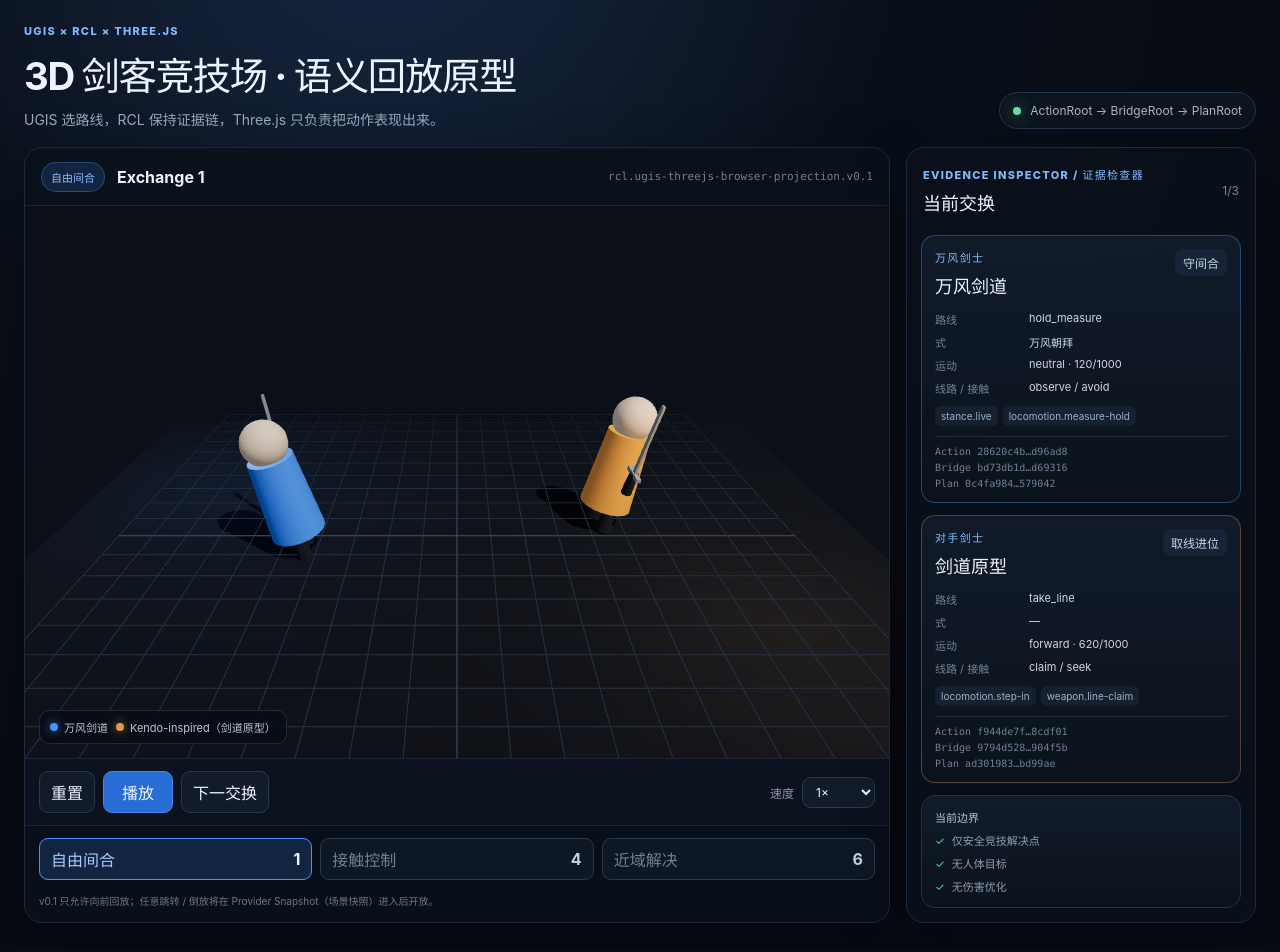
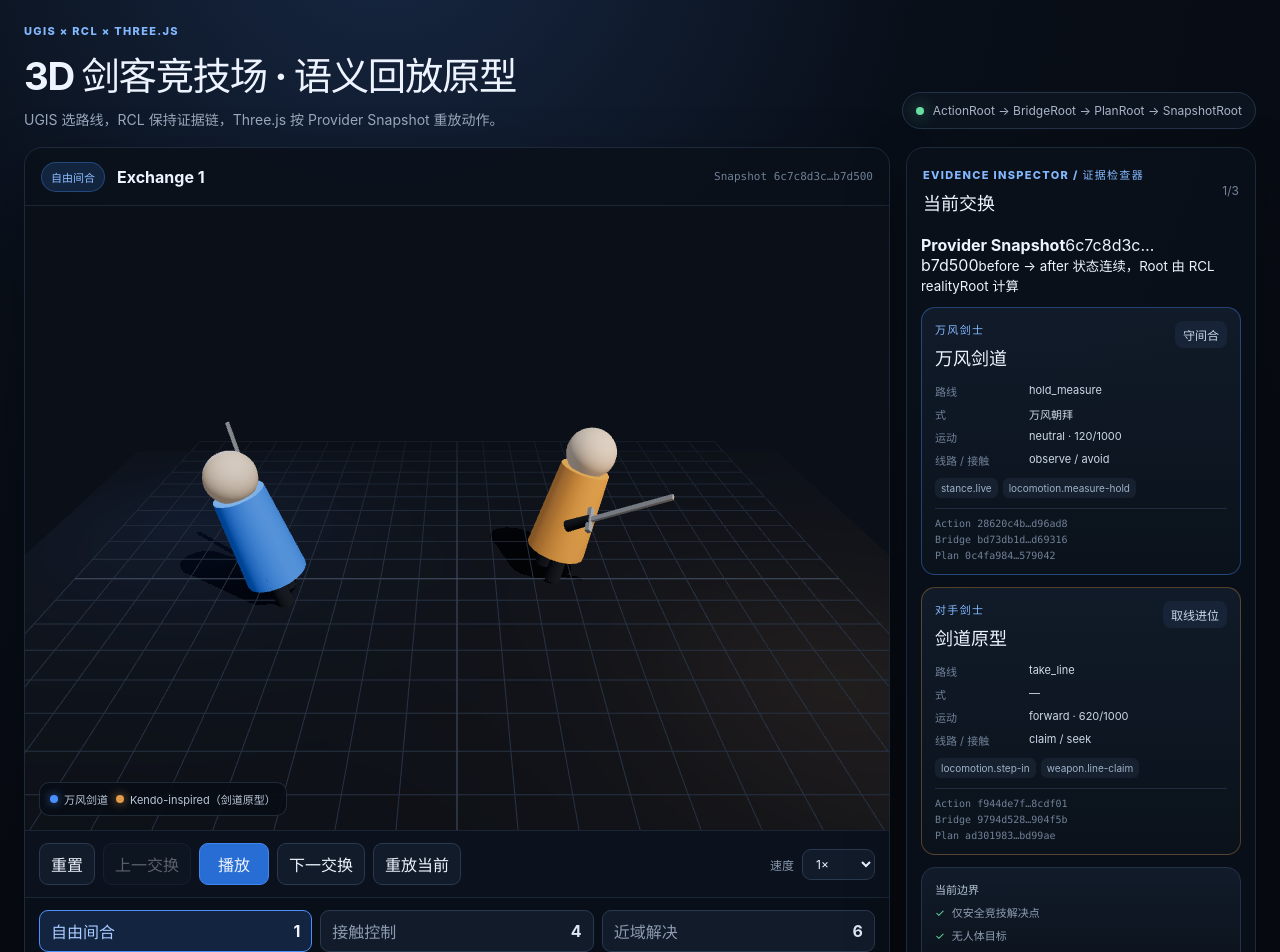
Before and after one commit to xingxuling/RCL, a React (Vite) app in the folder examples/ugis-threejs-arena/: page / in a window 1280 px wide. Shown: the top 952 px of the page. Built offline with nearby package versions, Linux system fonts and the light colour scheme.

Commit message:
feat: enable snapshot-backed random access replay

```diff
--- a/examples/ugis-threejs-arena/src/App.jsx
+++ b/examples/ugis-threejs-arena/src/App.jsx
@@ -1,6 +1,7 @@
 import React, { useEffect, useMemo, useState } from 'react';
 
 import Arena from './Arena.jsx';
+import { demoSnapshots } from './demoSnapshots.js';
 import { demoTimeline } from './demoTimeline.js';
 import { shortRoot } from './semanticMotion.js';
 
@@ -66,6 +67,7 @@ export default function App() {
 
   const current = exchanges[index];
   const currentFrames = current?.frames ?? [];
+  const currentSnapshot = demoSnapshots.find(snapshot => snapshot.exchange === current?.exchange) ?? null;
   const wanfeng = currentFrames.find(frame => frame.actorNode === 'fighter:wanfeng') ?? null;
   const opponent = currentFrames.find(frame => frame.actorNode === 'fighter:opponent') ?? null;
   const regime = currentFrames[0]?.regime ?? 'free';
@@ -83,14 +85,19 @@ export default function App() {
     return () => window.clearTimeout(timer);
   }, [playing, speed, index, exchanges.length]);
 
-  function next() {
+  function moveTo(nextIndex) {
     setPlaying(false);
-    setIndex(value => Math.min(exchanges.length - 1, value + 1));
+    setIndex(Math.max(0, Math.min(exchanges.length - 1, nextIndex)));
   }
 
   function reset() {
     setPlaying(false);
     setIndex(0);
+    setResetToken(value => value + 1);
+  }
+
+  function replayCurrent() {
+    setPlaying(false);
     setResetToken(value => value + 1);
   }
 
@@ -100,11 +107,11 @@ export default function App() {
         <div>
           <p className="eyebrow">UGIS × RCL × Three.js</p>
           <h1>3D 剑客竞技场 · 语义回放原型</h1>
-          <p className="subtitle">UGIS 选路线，RCL 保持证据链，Three.js 只负责把动作表现出来。</p>
+          <p className="subtitle">UGIS 选路线，RCL 保持证据链，Three.js 按 Provider Snapshot 重放动作。</p>
         </div>
         <div className="status-cluster">
           <span className="status-dot" />
-          <span>ActionRoot → BridgeRoot → PlanRoot</span>
+          <span>ActionRoot → BridgeRoot → PlanRoot → SnapshotRoot</span>
         </div>
       </header>
 
@@ -115,11 +122,14 @@ export default function App() {
               <span className={`regime regime-${regime}`}>{REGIME_LABELS[regime]}</span>
               <strong>Exchange {current?.exchange ?? '—'}</strong>
             </div>
-            <span className="projection-id">{demoTimeline.format}</span>
+            <span className="projection-id" title={currentSnapshot?.root ?? ''}>
+              Snapshot {shortRoot(currentSnapshot?.root)}
+            </span>
           </div>
           <div className="canvas-wrap">
             <Arena
               frames={currentFrames}
+              snapshot={currentSnapshot}
               sequenceToken={`${resetToken}:${index}`}
               resetToken={resetToken}
             />
@@ -131,10 +141,12 @@ export default function App() {
 
           <div className="controls">
             <button type="button" onClick={reset}>重置</button>
+            <button type="button" onClick={() => moveTo(index - 1)} disabled={index === 0}>上一交换</button>
             <button type="button" className="primary" onClick={() => setPlaying(value => !value)}>
               {playing ? '暂停' : '播放'}
             </button>
-            <button type="button" onClick={next} disabled={index === exchanges.length - 1}>下一交换</button>
+            <button type="button" onClick={() => moveTo(index + 1)} disabled={index === exchanges.length - 1}>下一交换</button>
+            <button type="button" onClick={replayCurrent}>重放当前</button>
             <label>
               速度
               <select value={speed} onChange={event => setSpeed(Number(event.target.value))}>
@@ -148,16 +160,18 @@ export default function App() {
 
           <div className="timeline" aria-label="交换时间轴">
             {exchanges.map((group, groupIndex) => (
-              <div
+              <button
+                type="button"
                 key={group.exchange}
                 className={`timeline-step ${groupIndex === index ? 'active' : ''} ${groupIndex < index ? 'complete' : ''}`}
+                onClick={() => moveTo(groupIndex)}
               >
                 <span>{REGIME_LABELS[group.frames[0]?.regime]}</span>
                 <strong>{group.exchange}</strong>
-              </div>
+              </button>
             ))}
           </div>
-          <p className="forward-note">v0.1 只允许向前回放；任意跳转 / 倒放将在 Provider Snapshot（场景快照）进入后开放。</p>
+          <p className="forward-note">Provider Snapshot 已启用：跳转会先恢复目标 exchange 的 before 快照，再正向重放该动作；这不是倒放动画。</p>
         </div>
 
         <aside className="inspector">
@@ -168,6 +182,11 @@ export default function App() {
             </div>
             <span>{index + 1}/{exchanges.length}</span>
           </div>
+          <section className="snapshot-card">
+            <strong>Provider Snapshot</strong>
+            <span title={currentSnapshot?.root ?? ''}>{shortRoot(currentSnapshot?.root)}</span>
+            <small>before → after 状态连续，Root 由 RCL realityRoot 计算</small>
+          </section>
           <FighterInspector frame={wanfeng} side="wanfeng-side" />
           <FighterInspector frame={opponent} side="opponent-side" />
           <section className="boundary-card">
```
